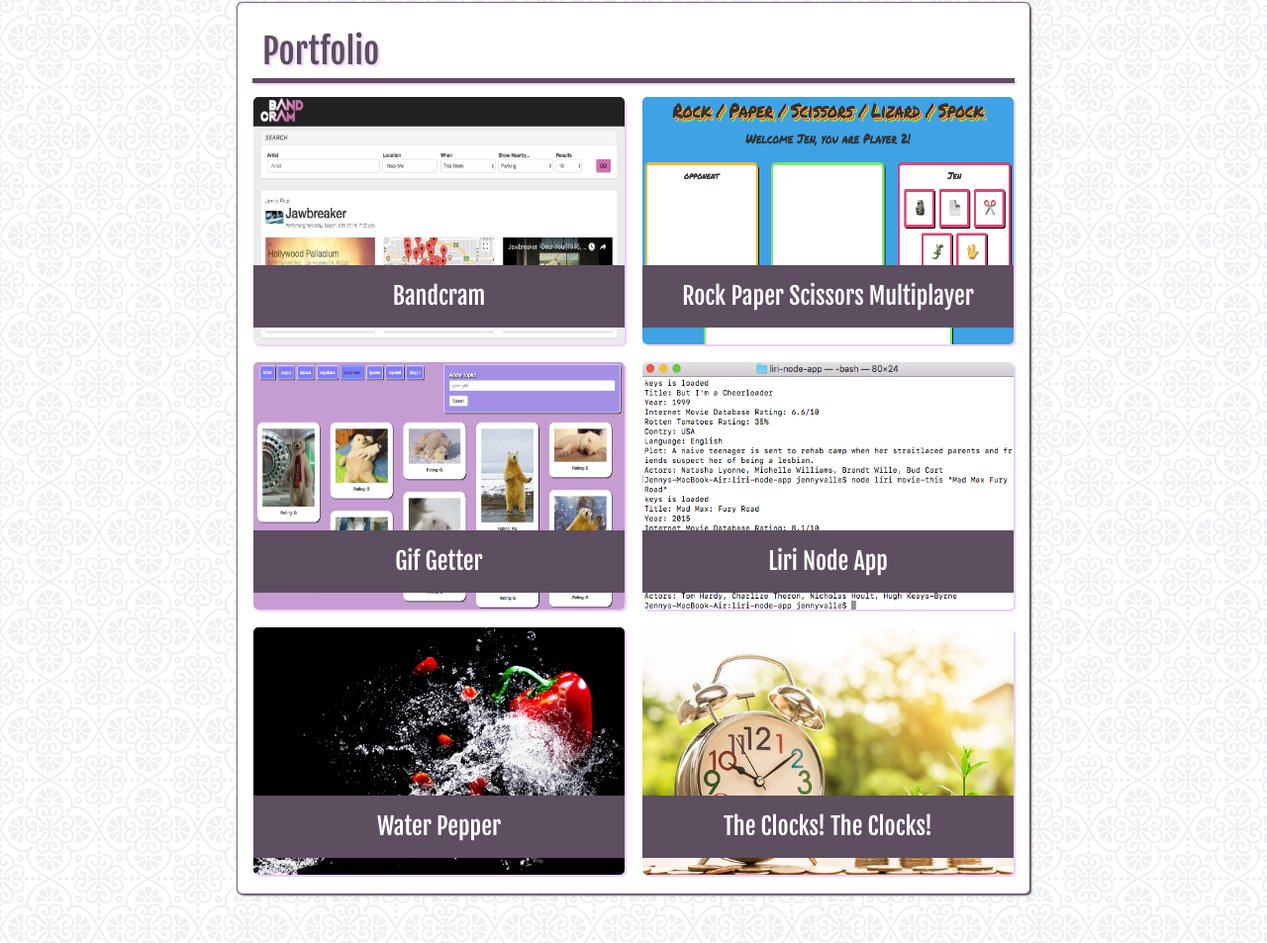
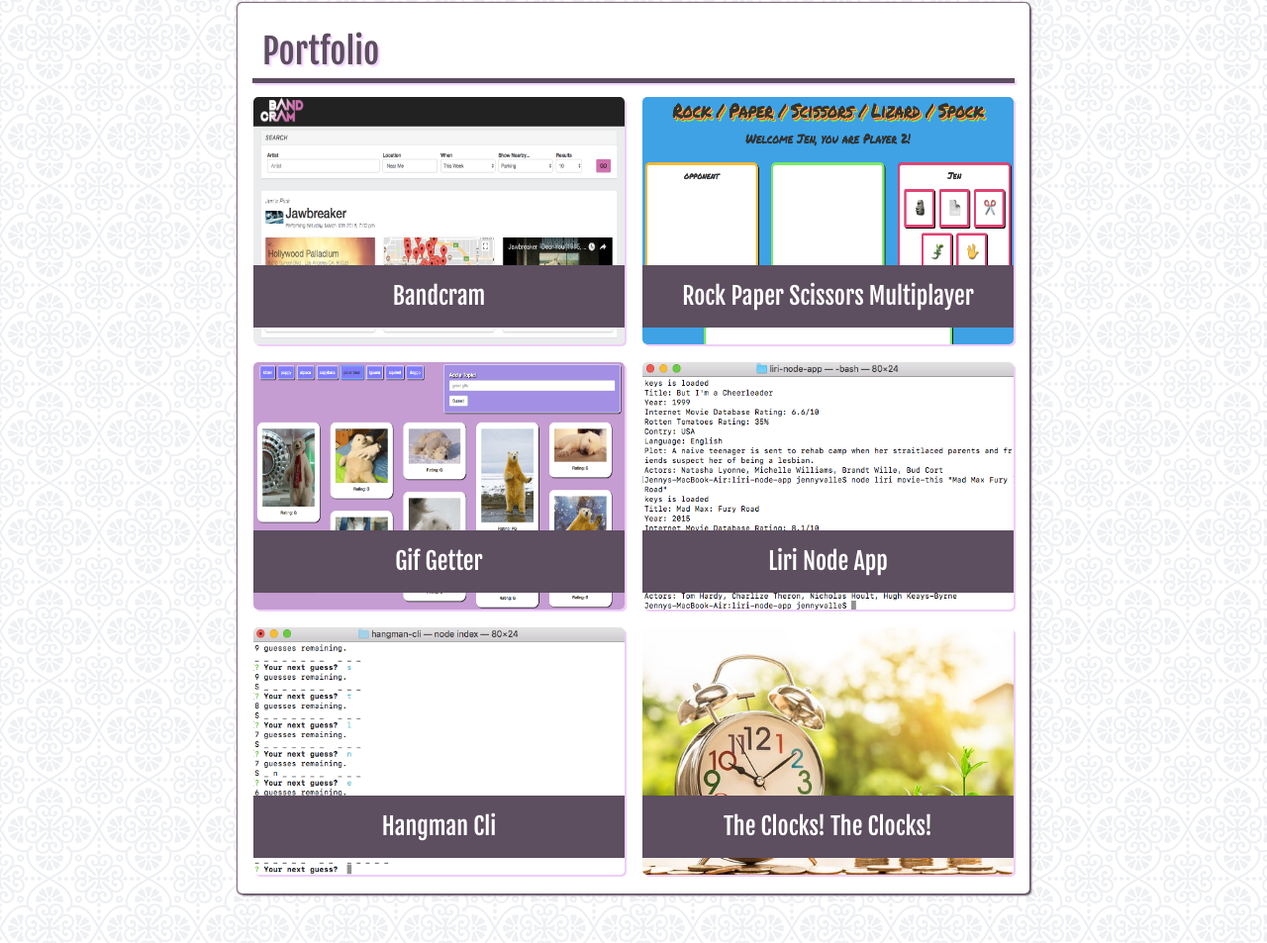
Before and after one commit to jvallexm/github.io, a plain HTML site: page portfolio.html in a window 1280 px wide. Shown: the part 512-1465 px from the top of the page at 99% size. Drawn offline with nearby package versions, Linux system fonts and the light colour scheme.

Commit message:
Added hangman-cli

```diff
--- a/portfolio.html
+++ b/portfolio.html
@@ -174,18 +174,18 @@
 		    <div id="portfolio-bottom" class="row projects-row">
 
 				<div class="col-md-6 port-col">
+					<a href="https://github.com/jvallexm/hangman-cli">
+					<div class="project"
+						 title="Play hangman in your console!">
 
-					<div class="project"
-					     title="A red pepper tossed through a refreshng cascade of water">
-
-						<img class="project-image" src="images/place3.jpg">
+						<img class="project-image" src="images/hangman-cli.png">
 
 						<div class="obi">
-							<h3>Water Pepper</h3>
+							<h3>Hangman Cli</h3>
 						</div>
 
 					</div>
-
+					</a>
 				</div>
 
 				<div class="col-md-6 port-col">
```
Also changed, not shown: images/hangman-cli.png (added).
